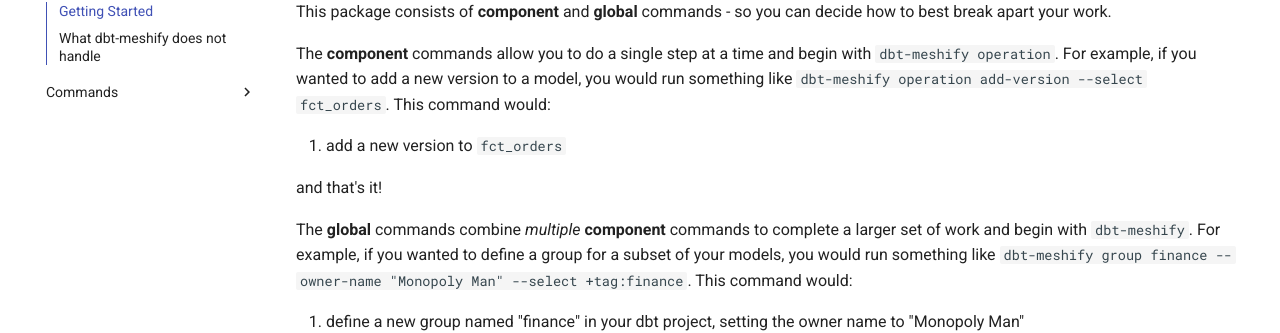
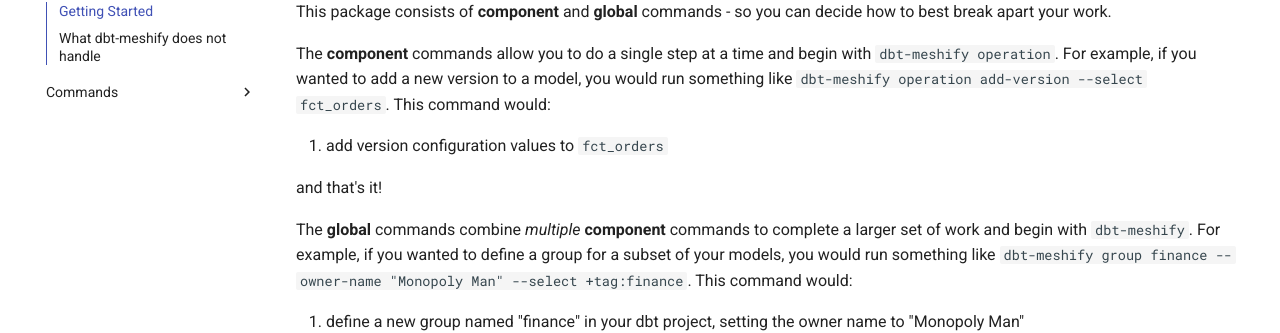
Before and after one commit to dbt-labs/dbt-meshify, an MkDocs documentation site: the page built from docs/index.md, in a window 1280 px wide and 900 px high, scrolled down 669 px. Shown: the part 124-457 px from the top of the window. Built offline with MkDocs 1.6.1 and Material for MkDocs 9.7.7, drawn with Linux system fonts in a browser that asks for light colours; comment, search, counter and statistics services are not loaded; the version menu is left out.

Commit message:
docs: One more version docs tweak in index.md

```diff
--- a/docs/index.md
+++ b/docs/index.md
@@ -4,11 +4,11 @@
 
 These dbt mesh features include:
 
-1. __[Groups](https://docs.getdbt.com/docs/build/groups)__ - group your models into logical sets.
-2. __[Contracts](https://docs.getdbt.com/docs/collaborate/govern/model-contracts)__ - add model contracts to your models to ensure consistent data shape.
-3. __[Access](https://docs.getdbt.com/docs/collaborate/govern/model-access)__ - control the `access` level of models within groups
-4. __[Versions](https://docs.getdbt.com/docs/collaborate/govern/model-versions)__ - create and increment versions of particular models.
-5. __[Project dependencies](https://docs.getdbt.com/docs/collaborate/govern/project-dependencies)__ - split a monolithic dbt project into component projects, or connect multiple pre-existing dbt projects using cross-project `ref`.
+1. **[Groups](https://docs.getdbt.com/docs/build/groups)** - group your models into logical sets.
+2. **[Contracts](https://docs.getdbt.com/docs/collaborate/govern/model-contracts)** - add model contracts to your models to ensure consistent data shape.
+3. **[Access](https://docs.getdbt.com/docs/collaborate/govern/model-access)** - control the `access` level of models within groups
+4. **[Versions](https://docs.getdbt.com/docs/collaborate/govern/model-versions)** - create and increment versions of particular models.
+5. **[Project dependencies](https://docs.getdbt.com/docs/collaborate/govern/project-dependencies)** - split a monolithic dbt project into component projects, or connect multiple pre-existing dbt projects using cross-project `ref`.
 
 This package leverages the dbt-core Python API to allow users to use standard dbt selection syntax for each of the commands in this package (unless otherwise noted). See details on each of the specific commands available on the [commands page](commands.md).
 
@@ -22,8 +22,7 @@
 
 The **component** commands allow you to do a single step at a time and begin with `dbt-meshify operation`. For example, if you wanted to add a new version to a model, you would run something like `dbt-meshify operation add-version --select fct_orders`. This command would:
 
-1. add a new version to `fct_orders`
-
+1. add version configuration values to `fct_orders`
 
 and that's it!
 
@@ -51,7 +50,7 @@
 
 There are a handful of known edge cases that this package does not automatically handle. In these cases, we recommend doing a manual check to make sure you've handled these appropriately:
 
-| edge case | manual check |
-|-----------|--------------|
-|`dbt-meshify split` copies over the entire contents of the `packages.yml` file from the original project to the new subproject | remove unnecessary packages from each project |
-| `dbt-meshify split` makes a copy of all necessary macros from the original project to the new subproject | consider creating a private "macros only" project to install as a package into all of your other projects, instead of maintaining duplicate copies of shared macros |
+| edge case                                                                                                                      | manual check                                                                                                                                                        |
+| ------------------------------------------------------------------------------------------------------------------------------ | ------------------------------------------------------------------------------------------------------------------------------------------------------------------- |
+| `dbt-meshify split` copies over the entire contents of the `packages.yml` file from the original project to the new subproject | remove unnecessary packages from each project                                                                                                                       |
+| `dbt-meshify split` makes a copy of all necessary macros from the original project to the new subproject                       | consider creating a private "macros only" project to install as a package into all of your other projects, instead of maintaining duplicate copies of shared macros |
```
